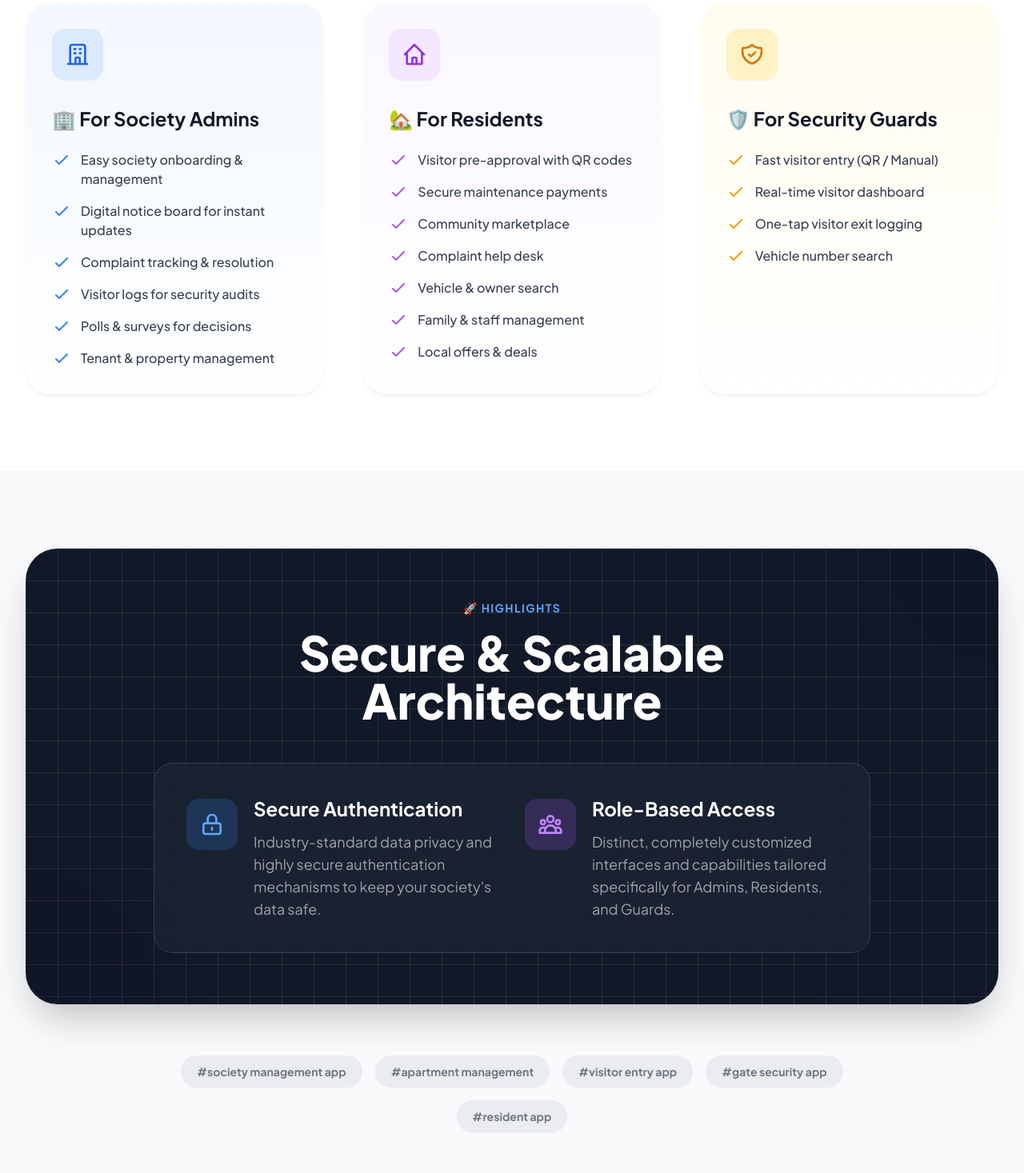
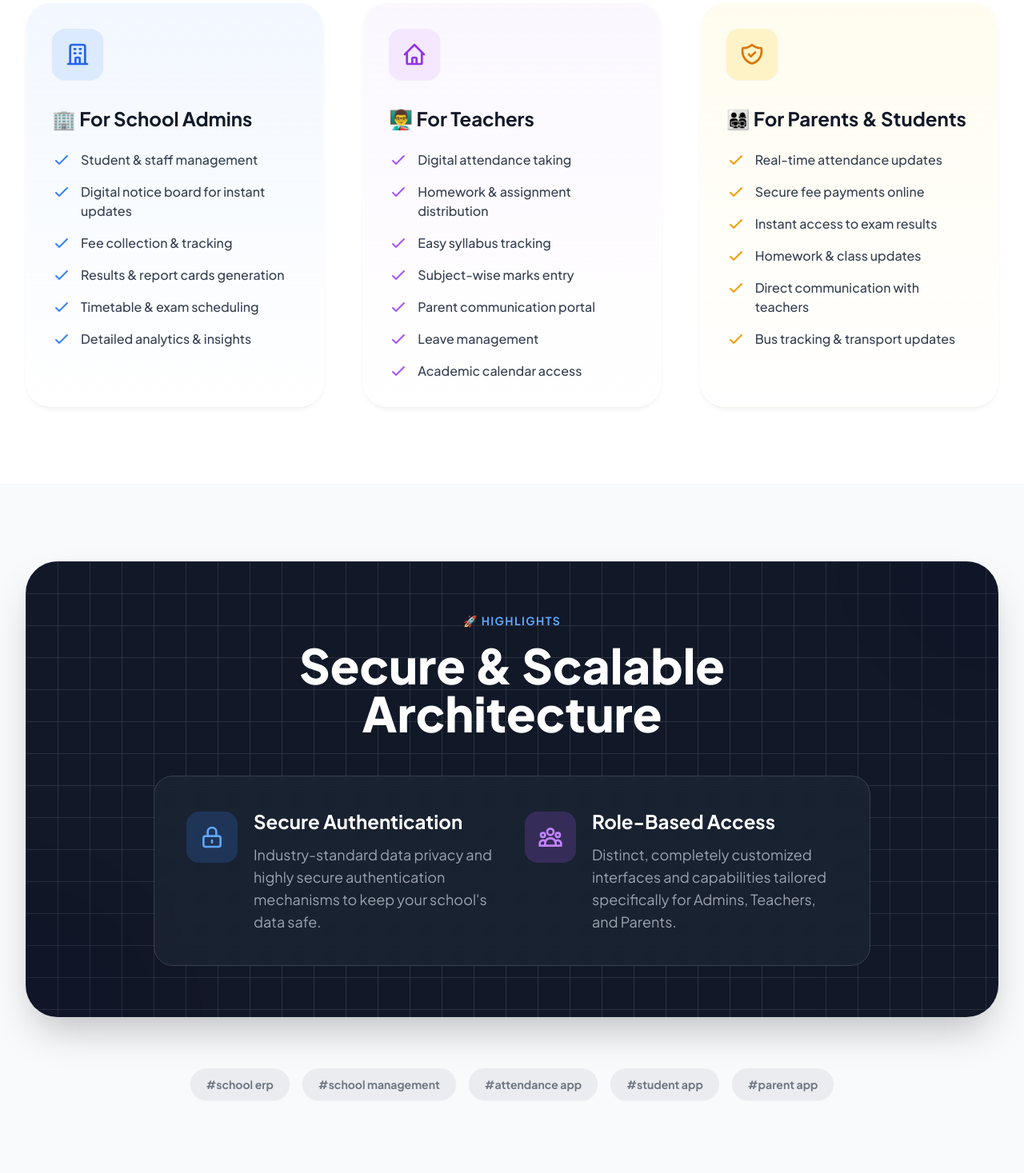
Before and after one commit to ravishankarmishra/urbnlabs, a plain HTML site: page school-connect/index.html in a window 1280 px wide. Shown: the part 1029-2496 px from the top of the page at 80% size. Drawn offline with nearby package versions, Linux system fonts and the light colour scheme.

Commit message:
updated page for school connect

```diff
--- a/society-connect/index.html
+++ b/school-connect/index.html
@@ -5,8 +5,8 @@
     <meta charset="UTF-8">
     <meta name="viewport" content="width=device-width, initial-scale=1.0">
     <meta name="description"
-        content="Society management app, apartment management, visitor entry app, gate security app, resident app">
-    <title>Society Connect - URBN LABS</title>
+        content="School ERP, school management app, attendance app, student app, parent app, fee management">
+    <title>School Connect - URBN LABS</title>
     <!-- Load Tailwind CSS from CDN -->
     <script src="https://cdn.tailwindcss.com"></script>
     <!-- Google Fonts: Plus Jakarta Sans for a premium look -->
@@ -74,7 +74,7 @@
                 </a>
 
                 <div class="flex items-center space-x-4">
-                    <a href="https://play.google.com/store/apps/details?id=com.urbnlabs.urbnnest" target="_blank"
+                    <a href="https://play.google.com/store/apps/details?id=com.urbnlabs.schoolconnect" target="_blank"
                         class="hidden sm:inline-flex items-center justify-center px-4 py-2 border border-transparent text-sm font-medium rounded-full text-white bg-primary hover:bg-primary-dark shadow-md transition-all">
                         Get App
                     </a>
@@ -102,7 +102,7 @@
                         class="text-gray-600 font-medium text-lg text-center mx-auto w-full py-2 hover:bg-gray-50 rounded-lg">Home</a>
                     <a href="../policies/index.html"
                         class="text-gray-600 font-medium text-lg text-center mx-auto w-full py-2 hover:bg-gray-50 rounded-lg">Policies</a>
-                    <a href="https://play.google.com/store/apps/details?id=com.urbnlabs.urbnnest" target="_blank"
+                    <a href="https://play.google.com/store/apps/details?id=com.urbnlabs.schoolconnect" target="_blank"
                         class="text-primary font-bold text-lg text-center mx-auto w-full py-2 hover:bg-blue-50 rounded-lg">Get
                         App</a>
                 </nav>
@@ -126,21 +126,21 @@
                 <div
                     class="inline-flex items-center px-4 py-1.5 rounded-full bg-blue-50 text-primary text-sm font-bold mb-6 border border-blue-100 shadow-sm">
                     <span class="flex w-2.5 h-2.5 rounded-full bg-blue-600 mr-2 animate-pulse"></span>
-                    🎉 Introducing Society Connect
+                    🎉 Introducing School Connect
                 </div>
                 <h1
                     class="text-5xl md:text-6xl lg:text-7xl font-extrabold tracking-tight text-gray-900 mb-6 leading-tight">
-                    <span class="block">Society Management</span>
+                    <span class="block">School Management</span>
                     <span
                         class="block text-transparent bg-clip-text bg-gradient-to-r from-blue-600 via-indigo-600 to-purple-600">Made
                         Simple</span>
                 </h1>
                 <p class="mt-6 max-w-2xl text-xl md:text-2xl text-gray-600 mx-auto font-medium">
-                    Smart app for modern societies. <br class="hidden sm:block" />Bringing powerful tools to manage your
-                    society efficiently for Admins, Residents, and Security.
+                    Smart app for modern schools. <br class="hidden sm:block" />Bringing powerful tools to manage your
+                    school efficiently for Principals, Teachers, Parents, and Students.
                 </p>
                 <div class="mt-10 flex justify-center gap-4">
-                    <a href="https://play.google.com/store/apps/details?id=com.urbnlabs.urbnnest" target="_blank"
+                    <a href="https://play.google.com/store/apps/details?id=com.urbnlabs.schoolconnect" target="_blank"
                         class="px-8 py-4 bg-gray-900 text-white rounded-full font-bold shadow-xl hover:shadow-2xl hover:-translate-y-1 transition-all flex items-center text-lg">
                         <svg class="w-6 h-6 mr-2" viewBox="0 0 24 24" fill="none" xmlns="http://www.w3.org/2000/svg">
                             <path
@@ -168,7 +168,7 @@
                     <h2 class="text-3xl md:text-4xl font-extrabold text-gray-900 mb-4">Everything you need in one place
                     </h2>
                     <p class="text-xl text-gray-600 max-w-2xl mx-auto">Tailored features for every role within your
-                        society to ensure smooth operations and happy residents.</p>
+                        school to ensure smooth operations and engaged parents.</p>
                 </div>
 
                 <div class="grid grid-cols-1 md:grid-cols-3 gap-8 lg:gap-12">
@@ -184,13 +184,13 @@
                                 </path>
                             </svg>
                         </div>
-                        <h3 class="text-2xl font-bold text-gray-900 mb-6">🏢 For Society Admins</h3>
+                        <h3 class="text-2xl font-bold text-gray-900 mb-6">🏢 For School Admins</h3>
                         <ul class="space-y-4 text-gray-700 font-medium">
                             <li class="flex items-start"><svg class="w-6 h-6 text-blue-500 mr-3 shrink-0" fill="none"
                                     stroke="currentColor" viewBox="0 0 24 24">
                                     <path stroke-linecap="round" stroke-linejoin="round" stroke-width="2"
                                         d="M5 13l4 4L19 7"></path>
-                                </svg> Easy society onboarding & management</li>
+                                </svg> Student & staff management</li>
                             <li class="flex items-start"><svg class="w-6 h-6 text-blue-500 mr-3 shrink-0" fill="none"
                                     stroke="currentColor" viewBox="0 0 24 24">
                                     <path stroke-linecap="round" stroke-linejoin="round" stroke-width="2"
@@ -200,22 +200,22 @@
                                     stroke="currentColor" viewBox="0 0 24 24">
                                     <path stroke-linecap="round" stroke-linejoin="round" stroke-width="2"
                                         d="M5 13l4 4L19 7"></path>
-                                </svg> Complaint tracking & resolution</li>
+                                </svg> Fee collection & tracking</li>
                             <li class="flex items-start"><svg class="w-6 h-6 text-blue-500 mr-3 shrink-0" fill="none"
                                     stroke="currentColor" viewBox="0 0 24 24">
                                     <path stroke-linecap="round" stroke-linejoin="round" stroke-width="2"
                                         d="M5 13l4 4L19 7"></path>
-                                </svg> Visitor logs for security audits</li>
+                                </svg> Results & report cards generation</li>
                             <li class="flex items-start"><svg class="w-6 h-6 text-blue-500 mr-3 shrink-0" fill="none"
                                     stroke="currentColor" viewBox="0 0 24 24">
                                     <path stroke-linecap="round" stroke-linejoin="round" stroke-width="2"
                                         d="M5 13l4 4L19 7"></path>
-                                </svg> Polls & surveys for decisions</li>
+                                </svg> Timetable & exam scheduling</li>
                             <li class="flex items-start"><svg class="w-6 h-6 text-blue-500 mr-3 shrink-0" fill="none"
                                     stroke="currentColor" viewBox="0 0 24 24">
                                     <path stroke-linecap="round" stroke-linejoin="round" stroke-width="2"
                                         d="M5 13l4 4L19 7"></path>
-                                </svg> Tenant & property management</li>
+                                </svg> Detailed analytics & insights</li>
                         </ul>
                     </div>
 
@@ -230,43 +230,43 @@
                                 </path>
                             </svg>
                         </div>
-                        <h3 class="text-2xl font-bold text-gray-900 mb-6">🏡 For Residents</h3>
+                        <h3 class="text-2xl font-bold text-gray-900 mb-6">👨‍🏫 For Teachers</h3>
                         <ul class="space-y-4 text-gray-700 font-medium">
                             <li class="flex items-start"><svg class="w-6 h-6 text-purple-500 mr-3 shrink-0" fill="none"
                                     stroke="currentColor" viewBox="0 0 24 24">
                                     <path stroke-linecap="round" stroke-linejoin="round" stroke-width="2"
                                         d="M5 13l4 4L19 7"></path>
-                                </svg> Visitor pre-approval with QR codes</li>
+                                </svg> Digital attendance taking</li>
                             <li class="flex items-start"><svg class="w-6 h-6 text-purple-500 mr-3 shrink-0" fill="none"
                                     stroke="currentColor" viewBox="0 0 24 24">
                                     <path stroke-linecap="round" stroke-linejoin="round" stroke-width="2"
                                         d="M5 13l4 4L19 7"></path>
-                                </svg> Secure maintenance payments</li>
+                                </svg> Homework & assignment distribution</li>
                             <li class="flex items-start"><svg class="w-6 h-6 text-purple-500 mr-3 shrink-0" fill="none"
                                     stroke="currentColor" viewBox="0 0 24 24">
                                     <path stroke-linecap="round" stroke-linejoin="round" stroke-width="2"
                                         d="M5 13l4 4L19 7"></path>
-                                </svg> Community marketplace</li>
+                                </svg> Easy syllabus tracking</li>
                             <li class="flex items-start"><svg class="w-6 h-6 text-purple-500 mr-3 shrink-0" fill="none"
                                     stroke="currentColor" viewBox="0 0 24 24">
                                     <path stroke-linecap="round" stroke-linejoin="round" stroke-width="2"
                                         d="M5 13l4 4L19 7"></path>
-                                </svg> Complaint help desk</li>
+                                </svg> Subject-wise marks entry</li>
                             <li class="flex items-start"><svg class="w-6 h-6 text-purple-500 mr-3 shrink-0" fill="none"
                                     stroke="currentColor" viewBox="0 0 24 24">
                                     <path stroke-linecap="round" stroke-linejoin="round" stroke-width="2"
                                         d="M5 13l4 4L19 7"></path>
-                                </svg> Vehicle & owner search</li>
+                                </svg> Parent communication portal</li>
                             <li class="flex items-start"><svg class="w-6 h-6 text-purple-500 mr-3 shrink-0" fill="none"
                                     stroke="currentColor" viewBox="0 0 24 24">
                                     <path stroke-linecap="round" stroke-linejoin="round" stroke-width="2"
                                         d="M5 13l4 4L19 7"></path>
-                                </svg> Family & staff management</li>
+                                </svg> Leave management</li>
                             <li class="flex items-start"><svg class="w-6 h-6 text-purple-500 mr-3 shrink-0" fill="none"
                                     stroke="currentColor" viewBox="0 0 24 24">
                                     <path stroke-linecap="round" stroke-linejoin="round" stroke-width="2"
                                         d="M5 13l4 4L19 7"></path>
-                                </svg> Local offers & deals</li>
+                                </svg> Academic calendar access</li>
                         </ul>
                     </div>
 
@@ -281,28 +281,38 @@
                                 </path>
                             </svg>
                         </div>
-                        <h3 class="text-2xl font-bold text-gray-900 mb-6">🛡️ For Security Guards</h3>
+                        <h3 class="text-2xl font-bold text-gray-900 mb-6">👨‍👩‍👧‍👦 For Parents & Students</h3>
                         <ul class="space-y-4 text-gray-700 font-medium">
                             <li class="flex items-start"><svg class="w-6 h-6 text-amber-500 mr-3 shrink-0" fill="none"
                                     stroke="currentColor" viewBox="0 0 24 24">
                                     <path stroke-linecap="round" stroke-linejoin="round" stroke-width="2"
                                         d="M5 13l4 4L19 7"></path>
-                                </svg> Fast visitor entry (QR / Manual)</li>
+                                </svg> Real-time attendance updates</li>
                             <li class="flex items-start"><svg class="w-6 h-6 text-amber-500 mr-3 shrink-0" fill="none"
                                     stroke="currentColor" viewBox="0 0 24 24">
                                     <path stroke-linecap="round" stroke-linejoin="round" stroke-width="2"
                                         d="M5 13l4 4L19 7"></path>
-                                </svg> Real-time visitor dashboard</li>
+                                </svg> Secure fee payments online</li>
                             <li class="flex items-start"><svg class="w-6 h-6 text-amber-500 mr-3 shrink-0" fill="none"
                                     stroke="currentColor" viewBox="0 0 24 24">
                                     <path stroke-linecap="round" stroke-linejoin="round" stroke-width="2"
                                         d="M5 13l4 4L19 7"></path>
-                                </svg> One-tap visitor exit logging</li>
+                                </svg> Instant access to exam results</li>
                             <li class="flex items-start"><svg class="w-6 h-6 text-amber-500 mr-3 shrink-0" fill="none"
                                     stroke="currentColor" viewBox="0 0 24 24">
                                     <path stroke-linecap="round" stroke-linejoin="round" stroke-width="2"
                                         d="M5 13l4 4L19 7"></path>
-                                </svg> Vehicle number search</li>
+                                </svg> Homework & class updates</li>
+                            <li class="flex items-start"><svg class="w-6 h-6 text-amber-500 mr-3 shrink-0" fill="none"
+                                    stroke="currentColor" viewBox="0 0 24 24">
+                                    <path stroke-linecap="round" stroke-linejoin="round" stroke-width="2"
+                                        d="M5 13l4 4L19 7"></path>
+                                </svg> Direct communication with teachers</li>
+                            <li class="flex items-start"><svg class="w-6 h-6 text-amber-500 mr-3 shrink-0" fill="none"
+                                    stroke="currentColor" viewBox="0 0 24 24">
+                                    <path stroke-linecap="round" stroke-linejoin="round" stroke-width="2"
+                                        d="M5 13l4 4L19 7"></path>
+                                </svg> Bus tracking & transport updates</li>
                         </ul>
                     </div>
 
@@ -334,9 +344,9 @@
                             Scalable Architecture</h3>
                         <div
                             class="grid grid-cols-1 md:grid-cols-2 gap-8 text-left bg-gray-800/60 p-6 sm:p-8 md:p-10 rounded-3xl backdrop-blur-md border border-gray-700">
-                            <div class="flex flex-col sm:flex-row items-start text-center sm:text-left">
+                            <div class="flex flex-col sm:flex-row items-center sm:items-start text-center sm:text-left">
                                 <div
-                                    class="bg-blue-500/20 p-4 rounded-2xl sm:mr-5 text-blue-400 mb-4 sm:mb-0 mt-1 shrink-0 mx-auto sm:mx-0">
+                                    class="bg-blue-500/20 p-4 rounded-2xl sm:mr-5 text-blue-400 mb-4 sm:mb-0 mt-1 shrink-0">
                                     <svg class="w-8 h-8" fill="none" stroke="currentColor" viewBox="0 0 24 24">
                                         <path stroke-linecap="round" stroke-linejoin="round" stroke-width="2"
                                             d="M12 15v2m-6 4h12a2 2 0 002-2v-6a2 2 0 00-2-2H6a2 2 0 00-2 2v6a2 2 0 002 2zm10-10V7a4 4 0 00-8 0v4h8z">
@@ -347,12 +357,12 @@
                                     <h4 class="text-xl sm:text-2xl font-bold mb-3">Secure Authentication</h4>
                                     <p class="text-gray-400 text-base sm:text-lg leading-relaxed">Industry-standard data
                                         privacy and
-                                        highly secure authentication mechanisms to keep your society's data safe.</p>
+                                        highly secure authentication mechanisms to keep your school's data safe.</p>
                                 </div>
                             </div>
-                            <div class="flex flex-col sm:flex-row items-start text-center sm:text-left">
+                            <div class="flex flex-col sm:flex-row items-center sm:items-start text-center sm:text-left">
                                 <div
-                                    class="bg-purple-500/20 p-4 rounded-2xl sm:mr-5 text-purple-400 mb-4 sm:mb-0 mt-1 shrink-0 mx-auto sm:mx-0">
+                                    class="bg-purple-500/20 p-4 rounded-2xl sm:mr-5 text-purple-400 mb-4 sm:mb-0 mt-1 shrink-0">
                                     <svg class="w-8 h-8" fill="none" stroke="currentColor" viewBox="0 0 24 24">
                                         <path stroke-linecap="round" stroke-linejoin="round" stroke-width="2"
                                             d="M17 20h5v-2a3 3 0 00-5.356-1.857M17 20H7m10 0v-2c0-.656-.126-1.283-.356-1.857M7 20H2v-2a3 3 0 015.356-1.857M7 20v-2c0-.656.126-1.283.356-1.857m0 0a5.002 5.002 0 019.288 0M15 7a3 3 0 11-6 0 3 3 0 016 0zm6 3a2 2 0 11-4 0 2 2 0 014 0zM7 10a2 2 0 11-4 0 2 2 0 014 0z">
@@ -363,8 +373,8 @@
                                     <h4 class="text-xl sm:text-2xl font-bold mb-3">Role-Based Access</h4>
                                     <p class="text-gray-400 text-base sm:text-lg leading-relaxed">Distinct, completely
                                         customized
-                                        interfaces and capabilities tailored specifically for Admins, Residents, and
-                                        Guards.</p>
+                                        interfaces and capabilities tailored specifically for Admins, Teachers, and
+                                        Parents.</p>
                                 </div>
                             </div>
                         </div>
@@ -373,15 +383,15 @@
             </div>
 
             <div class="flex justify-center flex-wrap gap-4 mt-16 max-w-4xl mx-auto px-4 opacity-70">
-                <span class="px-5 py-2.5 bg-gray-200 text-gray-700 rounded-full text-sm font-bold shadow-sm">#society
-                    management app</span>
-                <span class="px-5 py-2.5 bg-gray-200 text-gray-700 rounded-full text-sm font-bold shadow-sm">#apartment
+                <span class="px-5 py-2.5 bg-gray-200 text-gray-700 rounded-full text-sm font-bold shadow-sm">#school
+                    erp</span>
+                <span class="px-5 py-2.5 bg-gray-200 text-gray-700 rounded-full text-sm font-bold shadow-sm">#school
                     management</span>
-                <span class="px-5 py-2.5 bg-gray-200 text-gray-700 rounded-full text-sm font-bold shadow-sm">#visitor
-                    entry app</span>
-                <span class="px-5 py-2.5 bg-gray-200 text-gray-700 rounded-full text-sm font-bold shadow-sm">#gate
-                    security app</span>
-                <span class="px-5 py-2.5 bg-gray-200 text-gray-700 rounded-full text-sm font-bold shadow-sm">#resident
+                <span class="px-5 py-2.5 bg-gray-200 text-gray-700 rounded-full text-sm font-bold shadow-sm">#attendance
+                    app</span>
+                <span class="px-5 py-2.5 bg-gray-200 text-gray-700 rounded-full text-sm font-bold shadow-sm">#student
+                    app</span>
+                <span class="px-5 py-2.5 bg-gray-200 text-gray-700 rounded-full text-sm font-bold shadow-sm">#parent
                     app</span>
             </div>
         </section>
```
Also changed, not shown: index.html (+10 -9 lines).
